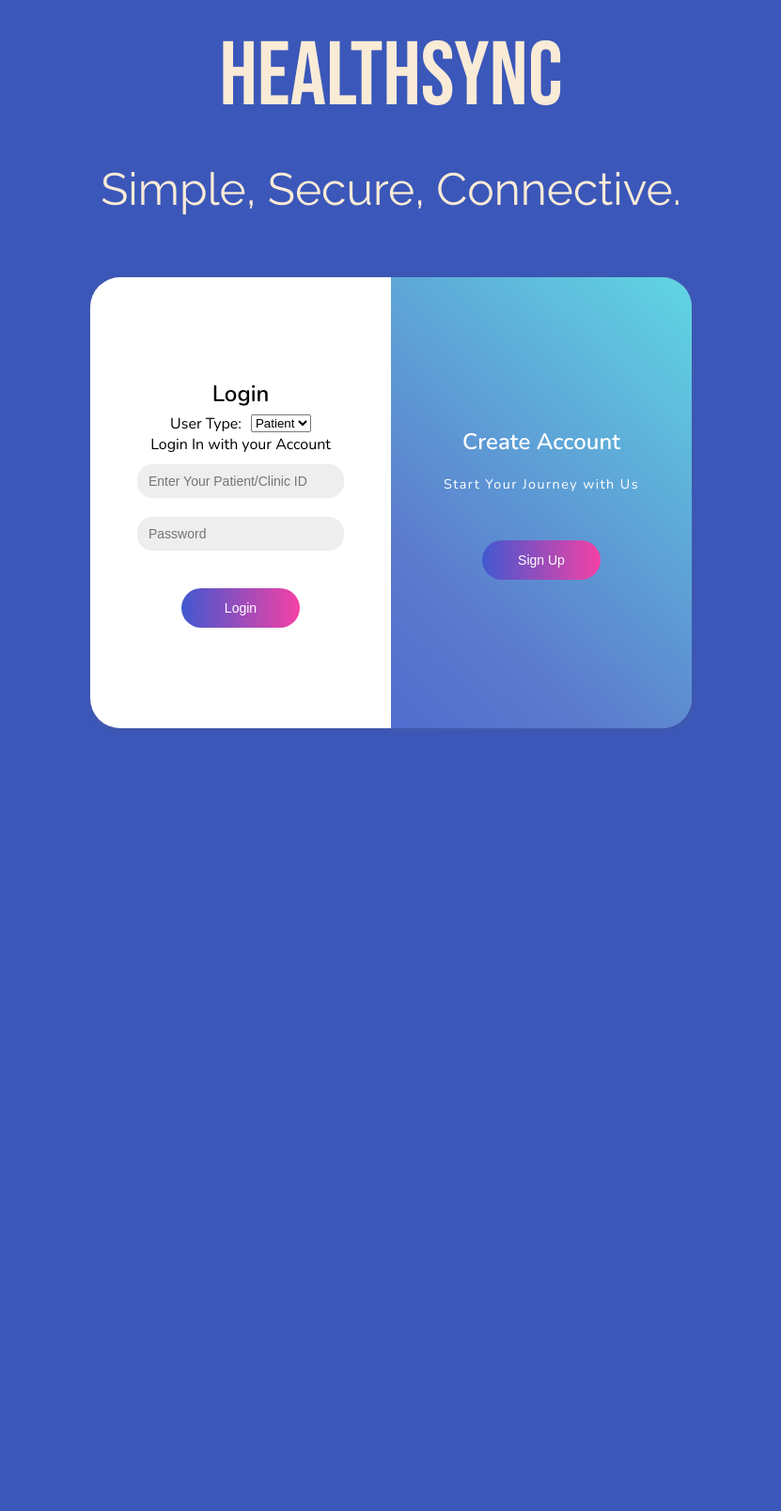
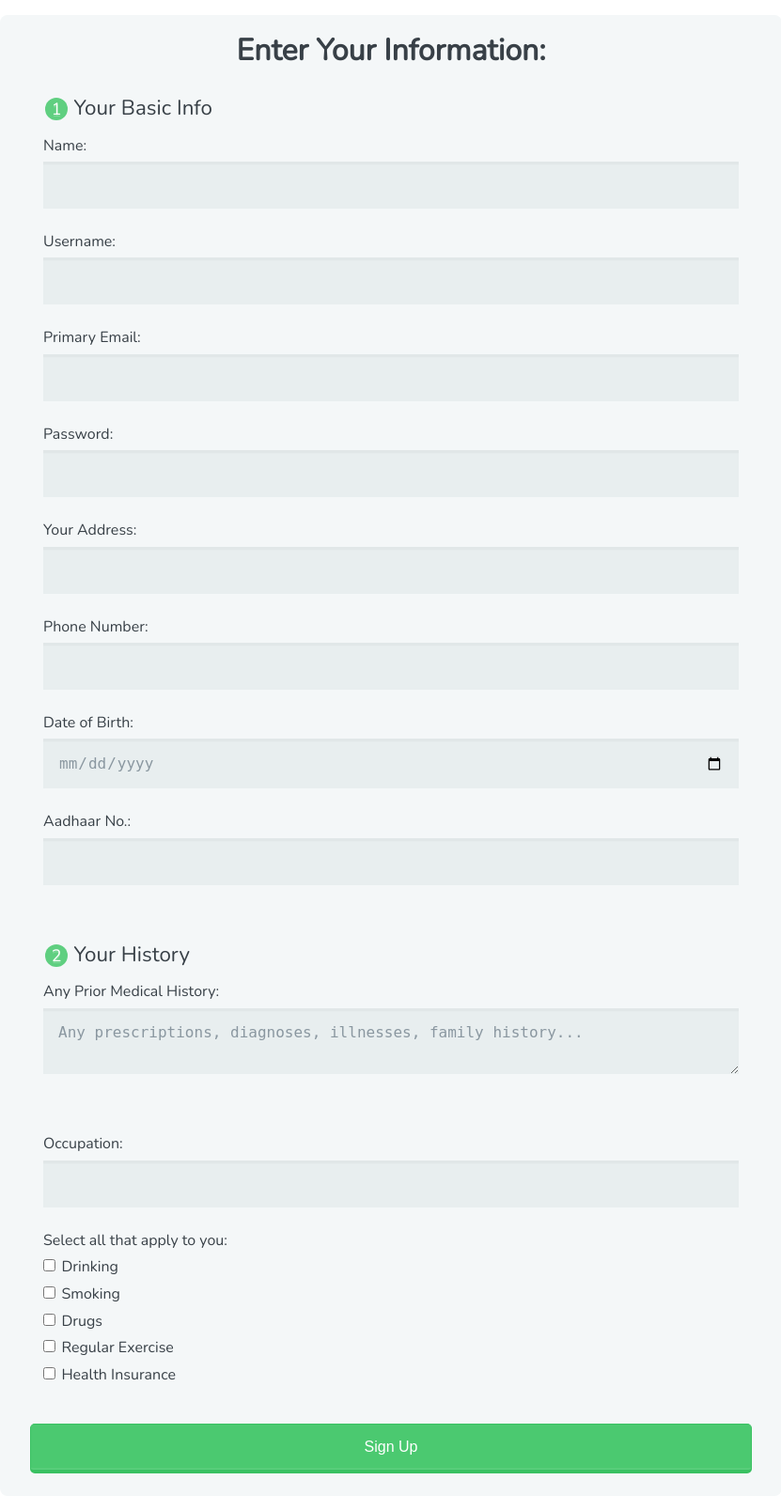
Before and after one commit to aakashrajaraman/HealthSync, a Flask app: page / in a window 1280 px wide. Shown: the whole page at 94% size, without its empty margins (224-1055 px from the left). Before the commit the page ends 775 px from the top, so only its background shows below. Run offline with Flask 3, Linux system fonts and the light colour scheme.

Commit message:
created user registration and logic

```diff
--- a/main.py
+++ b/main.py
@@ -13,10 +13,11 @@ firebase_admin.initialize_app(cred)
 
 app = Flask(__name__)
 app.secret_key = "HealthSync"
+firestoreDB = firestore.client()
 
 @app.route('/', methods = ['GET'])
 def index():
-    return render_template('login.html')
+    return render_template('userSignUp.html')
 
 @app.route('/login', methods = ['GET', 'POST'])
 def login():
@@ -28,7 +29,7 @@ def login():
             collection = "patients"
         elif userType == 'clinic':
             collection = "clinics"
-        user_ref = firestore.client().collection(collection)
+        user_ref = firestoreDB.collection(collection)
         query = user_ref.where('id', '==', id).limit(1).stream()
         for doc in query:
                 user_data = doc.to_dict()
@@ -45,6 +46,35 @@ def logout():
     return redirect(url_for('login'))
 #should go to the respective dashboard
     return render_template('login.html')
+@app.route('/userSignUp', methods =['POST'])
+def userSignUp():
+    name = request.form['name']
+    username = request.form['username']
+    user_email = request.form['user_email']
+    password = request.form['password']
+    address = request.form['address']
+    phone = request.form['phone']
+    date = request.form['date']
+    aadhaar = request.form['aadhaar']
+    user_bio = request.form['user_bio']
+    user_job = request.form['user_job']
+    checkbox_values = request.form.getlist('checkbox')
+    patient_data = {
+        'name': name,
+        'username': username,
+        'user_email': user_email,
+        'password': password,
+        'address': address,
+        'phone': phone,
+        'date': date,
+        'aadhaar': aadhaar,
+        'user_bio': user_bio,
+        'user_job': user_job,
+        'checkbox_values': checkbox_values
+    }
+    firestoreDB.collection('patients').add(patient_data)
+    print("Patient data added")
+    return render_template('login.html')
 
 if __name__ == '__main__':
     app.run(port=3000, debug=True)
--- /dev/null
+++ b/static/userSignUp.css
@@ -0,0 +1,102 @@
+
+
+  body {
+    font-family: 'Nunito', cursive;
+    color: #384047;
+  }
+
+  form {
+    max-width: 30rem;
+    margin: 2vh auto;
+    padding: 2vh 4vh;
+    background: #f4f7f8;
+    border-radius: 8px;
+  }
+
+  h1 {
+    margin: 0 0 3vh 0;
+    text-align: center;
+  }
+
+  input[type="text"],
+  input[type="password"],
+  input[type="date"],
+  input[type="email"],
+  input[type="number"],
+  input[type="tel"],
+  textarea {
+    background: rgba(255,255,255,0.1);
+    border: none;
+    font-size: 1rem;
+    height: auto;
+    margin: 0;
+    outline: 0;
+    padding: 2vh;
+    width: 100%;
+    background-color: #e8eeef;
+    color: #8a97a0;
+    box-shadow: 0 0.2rem 0 rgba(0,0,0,0.03) inset;
+    margin-bottom: 3vh;
+  }
+
+  input[type="checkbox"] {
+    margin: 0 0.4rem 0.8rem 0;
+  }
+
+
+  button {
+    padding: 1.9vh 3vh 1.8vh 3vh;
+  color: #FFF;
+  background-color: #4bc970;
+  font-size: 1rem;
+  text-align: center;
+  font-style: normal;
+  border-radius: 5px;
+  width: 100%;
+  border: 0.1rem solid #3ac162;
+  border-width: 0.1rem 0.1rem 0.3rem;
+  box-shadow: 0 -0.1rem 0 rgba(255,255,255,0.1) inset;
+  cursor:pointer;
+  margin-bottom: 1vh;
+  }
+
+  fieldset {
+    margin-bottom: 3vh;
+    border: none;
+  }
+
+  legend {
+    font-size: 1.4em;
+    margin-bottom: 1vh;
+  }
+
+  label {
+    display: block;
+    margin-bottom: 0.8vh;
+  }
+
+  label.light {
+    font-weight: 300;
+    display: inline;
+  }
+
+  .number {
+    background-color: #5fcf80;
+  color: #fff;
+  height: 3vh;
+  width: 3vh;
+  display: inline-block;
+  font-size: 0.8em;
+  margin-right: 0.4rem;
+  line-height: 3vh;
+  text-align: center;
+  text-shadow: 0 0.1rem 0 rgba(255,255,255,0.2);
+  border-radius: 100%;
+
+  }
+
+  @media screen and (min-width: 48rem) {
+    form {
+      max-width: 48rem;
+    }
+  }
--- a/templates/login.html
+++ b/templates/login.html
@@ -44,7 +44,8 @@
         <div class="overlay-pannel overlay-right">
           <h1>Create Account</h1>
           <p>Start Your Journey with Us</p>
-          <button id="signUp" class="overBtn">Sign Up</button>
+          <button id="signUp" class="overBtn">Register Your Clinic</button>
+          <button id="signUp" class="overBtn">Register as a Patient</button>
         </div>
       </div>
     </div>
--- /dev/null
+++ b/templates/userSignUp.html
@@ -0,0 +1,64 @@
+<head>
+    <meta charset="utf-8">
+    <meta name="viewport" content="width=device-width, initial-scale=1.0">
+    <title>Sign Up Form</title>
+    <link rel="stylesheet" href="{{url_for('static',filename='/userSignUp.css')}}">
+    <link href='https://fonts.googleapis.com/css?family=Nunito:400,300' rel='stylesheet' type='text/css'>
+    <link rel="stylesheet" href="">
+</head>
+<body>
+
+  <form action="{{url_for('userSignUp')}}" method="post">
+
+    <h1>Enter Your Information:</h1>
+
+    <fieldset>
+      <!-- all are required-->
+      <legend><span class="number">1</span>Your Basic Info</legend>
+
+      <label for="name">Name:</label>
+      <input type="text" id="name" name="name" required>
+
+      <label for="username">Username:</label>
+      <input type="text" id="username" name="username"required >
+
+      <label for="mail">Primary Email:</label>
+      <input type="email" id="mail" name="user_email">
+
+      <label for="password">Password:</label>
+      <input type="password" id="password" name="password"required>
+
+      <label for="address">Your Address:</label>
+      <input type="text" id="address" name="address"required>
+
+      <label for="phone">Phone Number:</label>
+      <input type="tel" id="phone" name="phone"required>
+
+      <label>Date of Birth:</label>
+      <input type="date" id="number" name="date"required>
+      <label>Aadhaar No.:</label>
+      <input type="password" id="Aadhaar" name="aadhaar"required>
+    </fieldset>
+
+    <fieldset>
+      <legend><span class="number">2</span>Your History</legend>
+      <label for="bio">Any Prior Medical History: </label>
+      <textarea id="bio" name="user_bio" required>Any prescriptions, diagnoses, illnesses, family history...</textarea>
+    </fieldset>
+    <fieldset>
+    <label for="job">Occupation:</label>
+    <input type="text" id="job" name="user_job"required>
+
+      <label>Select all that apply to you:</label>
+      <input type="checkbox"  value="Drinking" name="checkbox"><label class="light" for="drinking">Drinking</label><br>
+      <input type="checkbox"  value="Smoking" name="checkbox"><label class="light" for="smoking">Smoking</label><br>
+      <input type="checkbox"  value="Drugs" name="checkbox"><label class="light" for="Drugs">Drugs</label><br>
+      <input type="checkbox"  value="Regular_Exercise" name="checkbox"><label class="light" for="Regular_Exercise">Regular Exercise</label><br>
+      <input type="checkbox"  value="Health_Insurance" name="checkbox"><label class="light" for="Health_Insurance">Health Insurance</label><br>
+
+    </fieldset>
+    <button type="submit">Sign Up</button>
+  </form>
+
+</body>
+</html>
```
Also changed, not shown: templates/registerClinic.html (added).
